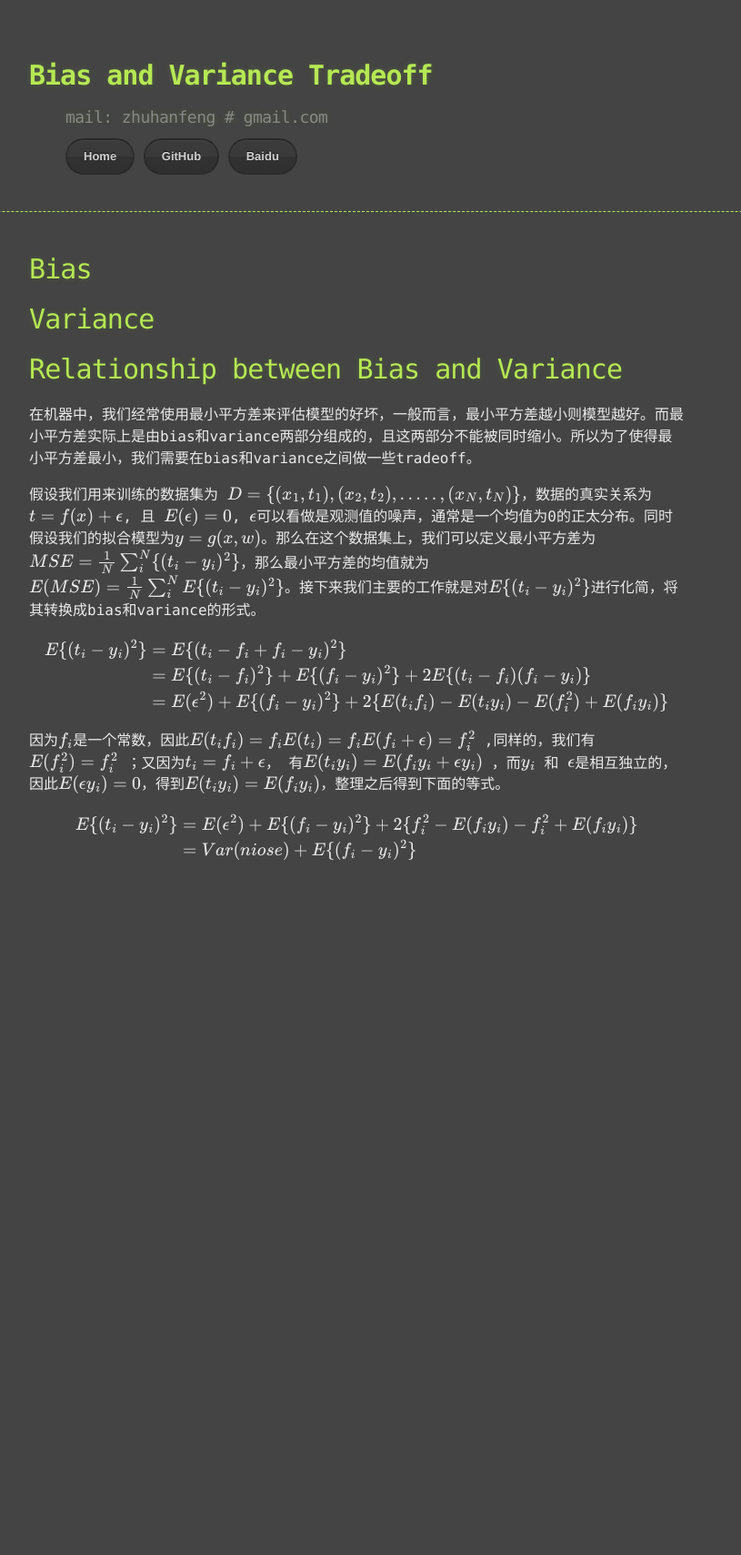
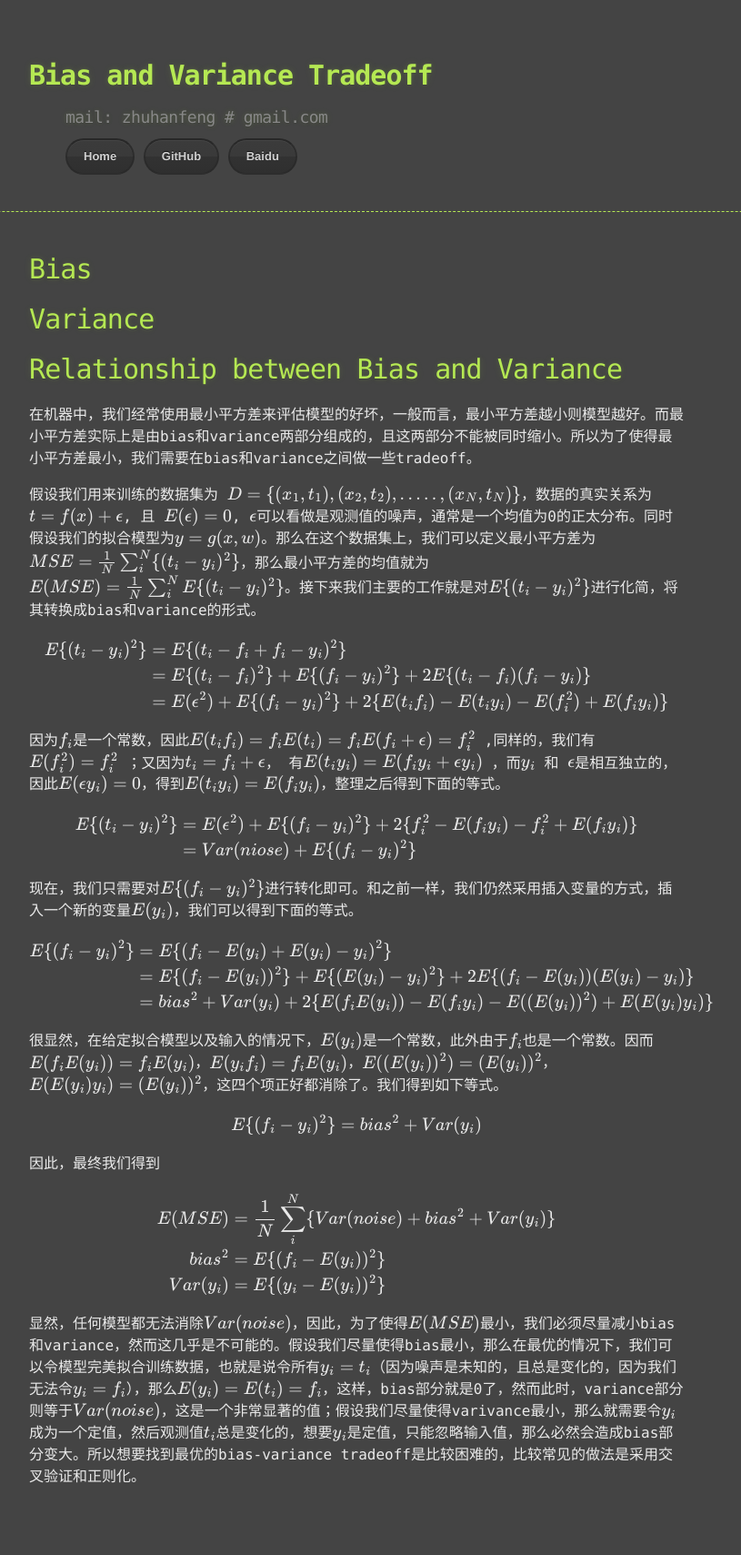
Before and after one commit to mlnotes/mlnotes.github.com, a Jekyll site: the page built from _posts/2013-08-20-bv.html, in a window 1280 px wide. Shown: the whole page at 91% size, without its empty margins (248-1063 px from the left). Built offline with Jekyll 4.4.1, drawn with Linux system fonts in a browser that asks for light colours; formulas are drawn with MathJax 3; comment, search, counter and statistics services are not loaded; before the commit the page ends 1019 px from its top, so only the background shows below that.

Commit message:
Update 2013-08-20-bv.html

```diff
--- a/_posts/2013-08-20-bv.html
+++ b/_posts/2013-08-20-bv.html
@@ -3,8 +3,6 @@ layout: default
 title: Bias and Variance Tradeoff
 tags: [Machine Learning]
 ---
-
-
 <h1>Bias</h1>
 
 <h1>Variance</h1>
@@ -37,3 +35,37 @@ $$ \begin{eqnarray*}
 					   &=& Var(niose) + E\{(f_i-y_i)^2\}
 
 \end{eqnarray*} $$
+
+
+<p>
+现在，我们只需要对$$$E\{(f_i-y_i)^2\}$$$进行转化即可。和之前一样，我们仍然采用插入变量的方式，插入一个新的变量$$$E(y_i)$$$，我们可以得到下面的等式。
+</p>
+
+$$ \begin{eqnarray*}
+	E\{(f_i - y_i)^2\} &=& E\{(f_i-E(y_i) + E(y_i) - y_i)^2\} \\
+					   &=& E\{(f_i-E(y_i))^2\} + E\{(E(y_i) - y_i)^2\} + 2E\{(f_i-E(y_i))(E(y_i)-y_i)\} \\
+					   &=& bias^2 + Var(y_i) + 2\{E(f_iE(y_i))-E(f_iy_i)-E((E(y_i))^2)+E(E(y_i)y_i)\}
+\end{eqnarray*} $$
+
+<p>
+很显然，在给定拟合模型以及输入的情况下，$$$E(y_i)$$$是一个常数，此外由于$$$f_i$$$也是一个常数。因而$$$E(f_iE(y_i)) = f_iE(y_i)$$$，$$$E(y_if_i)=f_iE(y_i)$$$，$$$E((E(y_i))^2) = (E(y_i))^2$$$，$$$E(E(y_i)y_i) = (E(y_i))^2$$$，这四个项正好都消除了。我们得到如下等式。
+</p>
+
+
+$$ \begin{eqnarray*}
+	E\{(f_i - y_i)^2\} &=& bias^2 + Var(y_i)
+\end{eqnarray*} $$
+
+<p>
+因此，最终我们得到
+</p>
+
+$$ \begin{eqnarray*}
+	E(MSE) &=& \frac{1}{N}\sum_i^N \{Var(noise) + bias^2 + Var(y_i)\}  \\
+	bias^2 &=& E\{(f_i - E(y_i))^2\} \\
+  Var(y_i) &=& E\{(y_i - E(y_i))^2\}
+\end{eqnarray*} $$
+
+<p>
+显然，任何模型都无法消除$$$Var(noise)$$$，因此，为了使得$$$E(MSE)$$$最小，我们必须尽量减小bias和variance，然而这几乎是不可能的。假设我们尽量使得bias最小，那么在最优的情况下，我们可以令模型完美拟合训练数据，也就是说令所有$$$y_i = t_i$$$（因为噪声是未知的，且总是变化的，因为我们无法令$$$y_i = f_i$$$），那么$$$E(y_i) = E(t_i) = f_i$$$，这样，bias部分就是0了，然而此时，variance部分则等于$$$Var(noise)$$$，这是一个非常显著的值；假设我们尽量使得varivance最小，那么就需要令$$$y_i$$$成为一个定值，然后观测值$$$t_i$$$总是变化的，想要$$$y_i$$$是定值，只能忽略输入值，那么必然会造成bias部分变大。所以想要找到最优的bias-variance tradeoff是比较困难的，比较常见的做法是采用交叉验证和正则化。
+</p>
```
